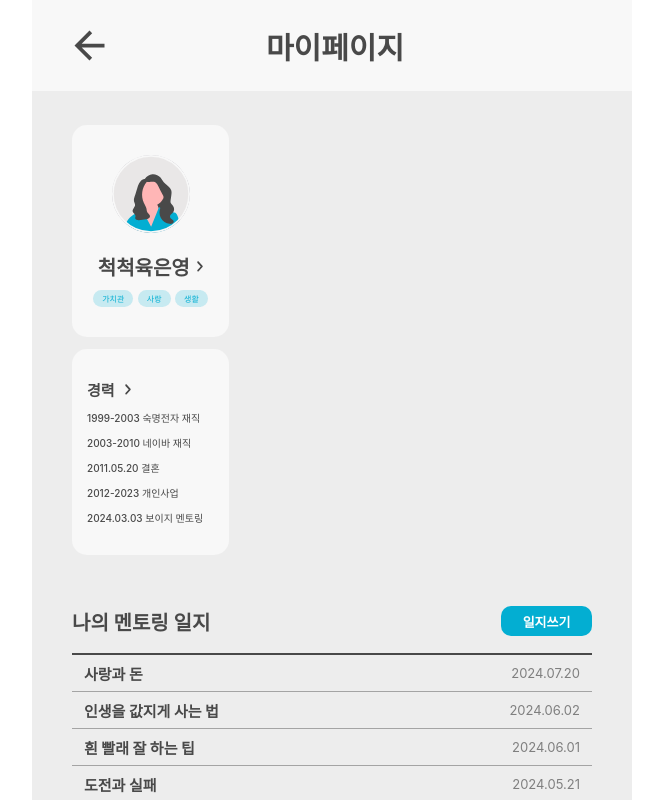
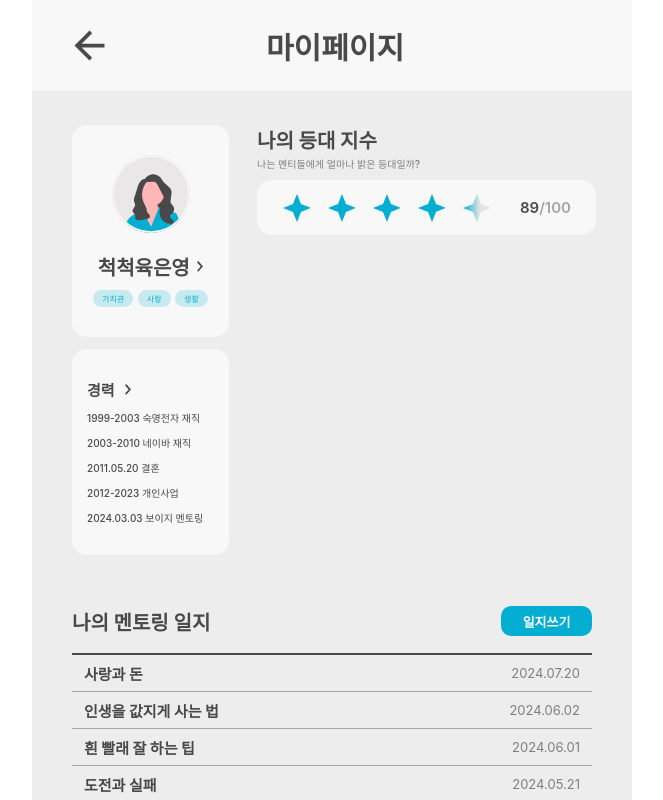
Before and after one commit to youbing5921/deploy_hw, a React (Create React App) app in the folder gamja/: page /mentor/mypage/1 in a window 1280 px wide. Shown: the top 800 px of the page, without its empty margins (308-971 px from the left). Built offline with nearby package versions, Linux system fonts and the light colour scheme; a web font is replaced by a local one.

Commit message:
[Feat] 멘토 마이페이지 등대점수컴포넌트 생성

```diff
--- /dev/null
+++ b/gamja/src/components/mypage/StarBox.jsx
@@ -0,0 +1,118 @@
+import React, { useState, useEffect } from "react";
+import styled from "styled-components";
+
+const StarBox = ({ rating }) => {
+  const starsArr = ["first", "second", "third", "fourth", "last"];
+  const [ratesResArr, setRatesResArr] = useState([0, 0, 0, 0, 0]);
+
+  const calcStarRates = (rating) => {
+    let tempStarRatesArr = [0, 0, 0, 0, 0];
+    let remainingScore = (rating * 145) / 100;
+    let i = 0;
+
+    while (remainingScore > 29) {
+      tempStarRatesArr[i] = 29;
+      i += 1;
+      remainingScore -= 29;
+    }
+    tempStarRatesArr[i] = remainingScore;
+    return tempStarRatesArr;
+  };
+
+  useEffect(() => {
+    setRatesResArr(calcStarRates(rating));
+  }, [rating]);
+
+  return (
+    <RatingBox>
+      <StarRateWrap>
+        {starsArr.map((item, idx) => {
+          const gradientId = `${item}StarGradient`;
+          const isPartialStar = ratesResArr[idx] < 29 && ratesResArr[idx] > 0;
+
+          return (
+            <span className="star_icon" key={`${item}_${idx}`}>
+              <svg
+                xmlns="http://www.w3.org/2000/svg"
+                width="28"
+                height="29"
+                viewBox="0 0 28 29"
+                fill="none"
+              >
+                <clipPath id={`${item}StarClip`}>
+                  <rect width={`${ratesResArr[idx]}`} height="29" />
+                </clipPath>
+                <defs>
+                  {isPartialStar && (
+                    <linearGradient
+                      id={gradientId}
+                      x1="1"
+                      y1="14.8799"
+                      x2="18"
+                      y2="14.8799"
+                      gradientUnits="userSpaceOnUse"
+                    >
+                      <stop stopColor="#03AED2" />
+                      <stop offset="1" stopColor="#E6E6E6" />
+                    </linearGradient>
+                  )}
+                </defs>
+                <path
+                  id={`${item}Star`}
+                  d="M0.989258 14.8909L10.9893 10.8909L15.0113 0.890823L18.9893 10.8909L28.9893 14.8909L18.9893 18.8909L14.9893 28.8909L10.9893 18.8909L0.989258 14.8909Z"
+                  fill={
+                    ratesResArr[idx] === 0
+                      ? "#E6E6E6"
+                      : isPartialStar
+                      ? `url(#${gradientId})`
+                      : "#03AED2"
+                  }
+                />
+              </svg>
+            </span>
+          );
+        })}
+      </StarRateWrap>
+      <Rating>
+        {rating}
+        <span>/100</span>
+      </Rating>
+    </RatingBox>
+  );
+};
+
+export default StarBox;
+
+const RatingBox = styled.div`
+  display: flex;
+  align-items: center;
+  justify-content: space-between;
+  border-radius: 15px;
+  background: #f8f8f8;
+  width: 289px;
+  /* display: inline-flex; */
+  padding: 13px 25px;
+  /* gap: 25px; */
+`;
+
+const StarRateWrap = styled.div`
+  display: flex;
+  align-items: center;
+  .star_icon {
+    display: inline-flex;
+    margin-right: 17px;
+  }
+`;
+
+const Rating = styled.div`
+  color: #494949;
+  text-align: center;
+  font-size: 15px;
+  font-weight: 600;
+
+  > span {
+    color: #a4a4a4;
+    font-size: 15px;
+    font-weight: 600;
+  }
+`;
--- a/gamja/src/pages/mentor/MyPageMentor.js
+++ b/gamja/src/pages/mentor/MyPageMentor.js
@@ -4,6 +4,7 @@ import TopBar from "../../components/common/TopBar";
 import UserInfo from "../../components/mypage/UserInfo";
 import JournalList from "../../components/mypage/JournalList";
 import Arrow from "../../images/Arrow.svg";
+import StarBox from "../../components/mypage/StarBox";
 
 const MyPageMentor = () => {
   return (
@@ -19,7 +20,7 @@ const MyPageMentor = () => {
                 <Next src={Arrow} alt="바로가기" />
               </FontZone>
               <CareerList>
-                <Career>1999-2003 숙명전자 재직</Career>
+                <Career>1999-2003 숙명전자 재직 </Career>
                 <Career>2003-2010 네이바 재직</Career>
                 <Career>2011.05.20 결혼</Career>
                 <Career>2012-2023 개인사업</Career>
@@ -27,7 +28,13 @@ const MyPageMentor = () => {
               </CareerList>
             </CareerBox>
           </Left>
-          <Right></Right>
+          <Right>
+            <Rating>
+              <Title>나의 등대 지수</Title>
+              <SubTitle>나는 멘티들에게 얼마나 밝은 등대일까?</SubTitle>
+              <StarBox rating={"89"} />
+            </Rating>
+          </Right>
         </Both>
         <JournalList txt={"일지"} fontColor={"#fff"} bgColor={"#03AED2"} />
       </Container>
@@ -51,11 +58,12 @@ const Container = styled.div`
 const Both = styled.div`
   display: flex;
   flex-direction: row;
-  justify-content: space-between;
   padding: 34px 40px;
 `;
 const Left = styled.div``;
-const Right = styled.div``;
+const Right = styled.div`
+  margin-left: 28px;
+`;
 
 const CareerBox = styled.div`
   display: flex;
@@ -98,3 +106,19 @@ const Career = styled.div`
   font-size: 10px;
   font-weight: 500;
 `;
+
+const Title = styled.div`
+  color: #494949;
+  font-size: 20px;
+  font-weight: 700;
+  margin-bottom: 2px;
+`;
+
+const SubTitle = styled.div`
+  color: #7f7f7f;
+  font-size: 10px;
+  font-weight: 500;
+  margin-bottom: 9px;
+`;
+
+const Rating = styled.div``;
```
